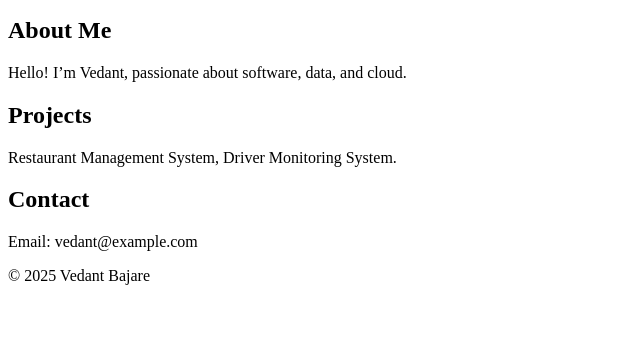
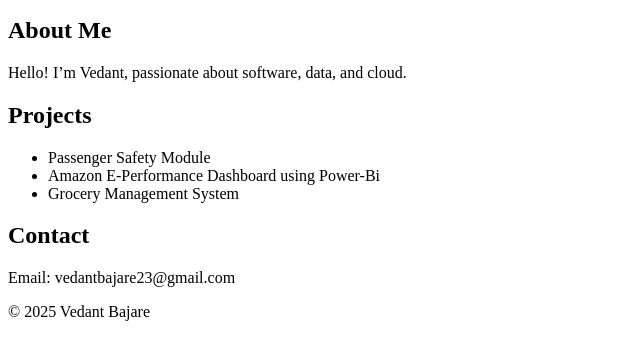
Before and after one commit to VedantBajare3103/portfolio-site, a plain HTML site: page index.html in a window 1280 px wide. Shown: the part 101-456 px from the top of the page, without its empty margins (0-640 px from the left). Drawn offline with Linux system fonts and the light colour scheme.

```diff
--- a/index.html
+++ b/index.html
@@ -17,13 +17,29 @@
 
   <main>
     <article id="about">
-      <section><h2>About Me</h2><p>Hello! I’m Vedant, passionate about software, data, and cloud.</p></section>
+      <section>
+        <h2>About Me</h2>
+        <p>Hello! I’m Vedant, passionate about software, data, and cloud.</p>
+      </section>
     </article>
+
     <article id="projects">
-      <section><h2>Projects</h2><p>Restaurant Management System, Driver Monitoring System.</p></section>
+      <section>
+        <h2>Projects</h2>
+        <ul>
+          <li>Passenger Safety Module</li>
+          <li>Amazon E-Performance Dashboard using Power-Bi</li>
+          <li>Grocery Management System</li>
+
+        </ul>
+      </section>
     </article>
+
     <article id="contact">
-      <section><h2>Contact</h2><p>Email: vedant@example.com</p></section>
+      <section>
+        <h2>Contact</h2>
+        <p>Email: vedantbajare23@gmail.com</p>
+      </section>
     </article>
   </main>
 
```
